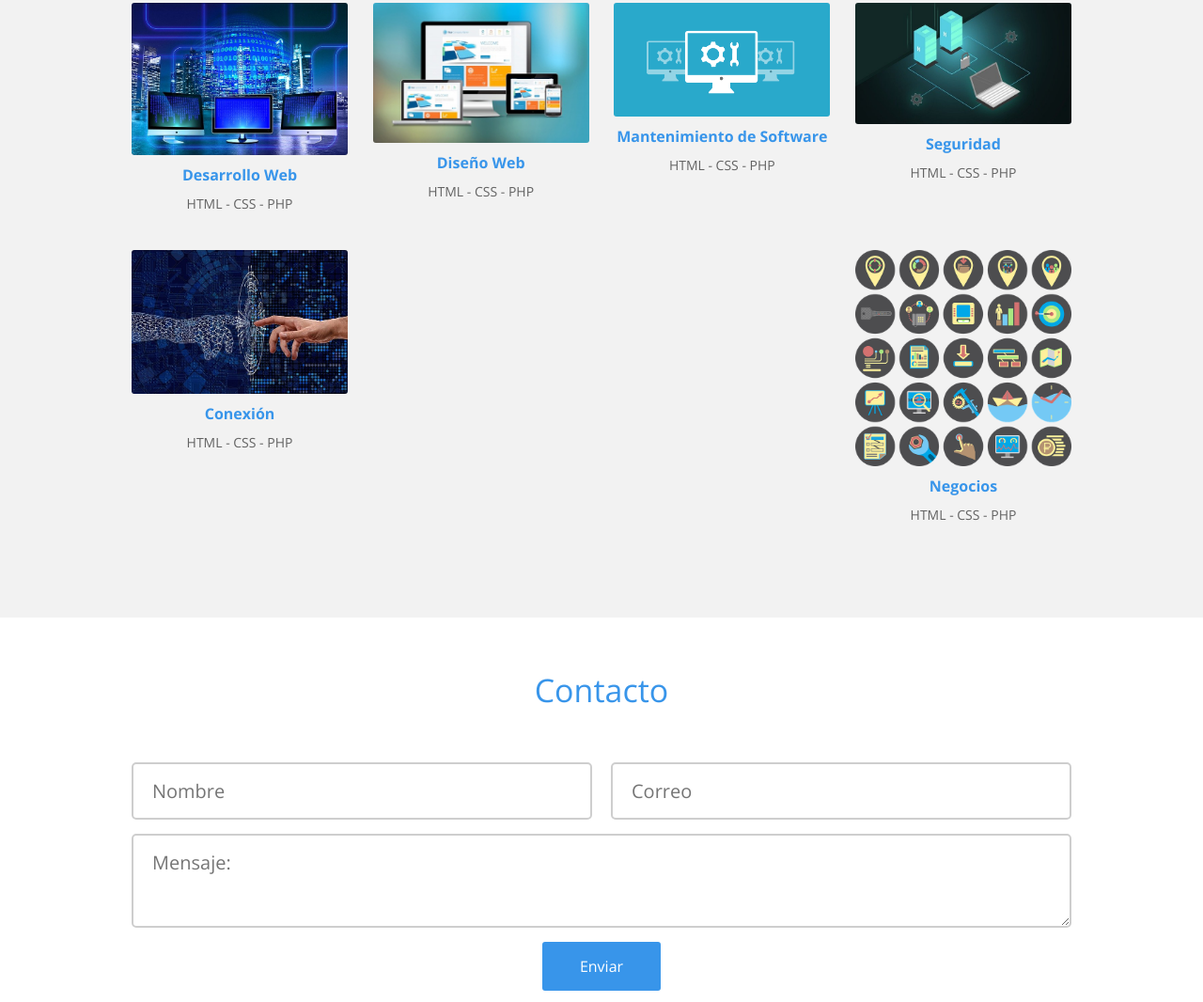
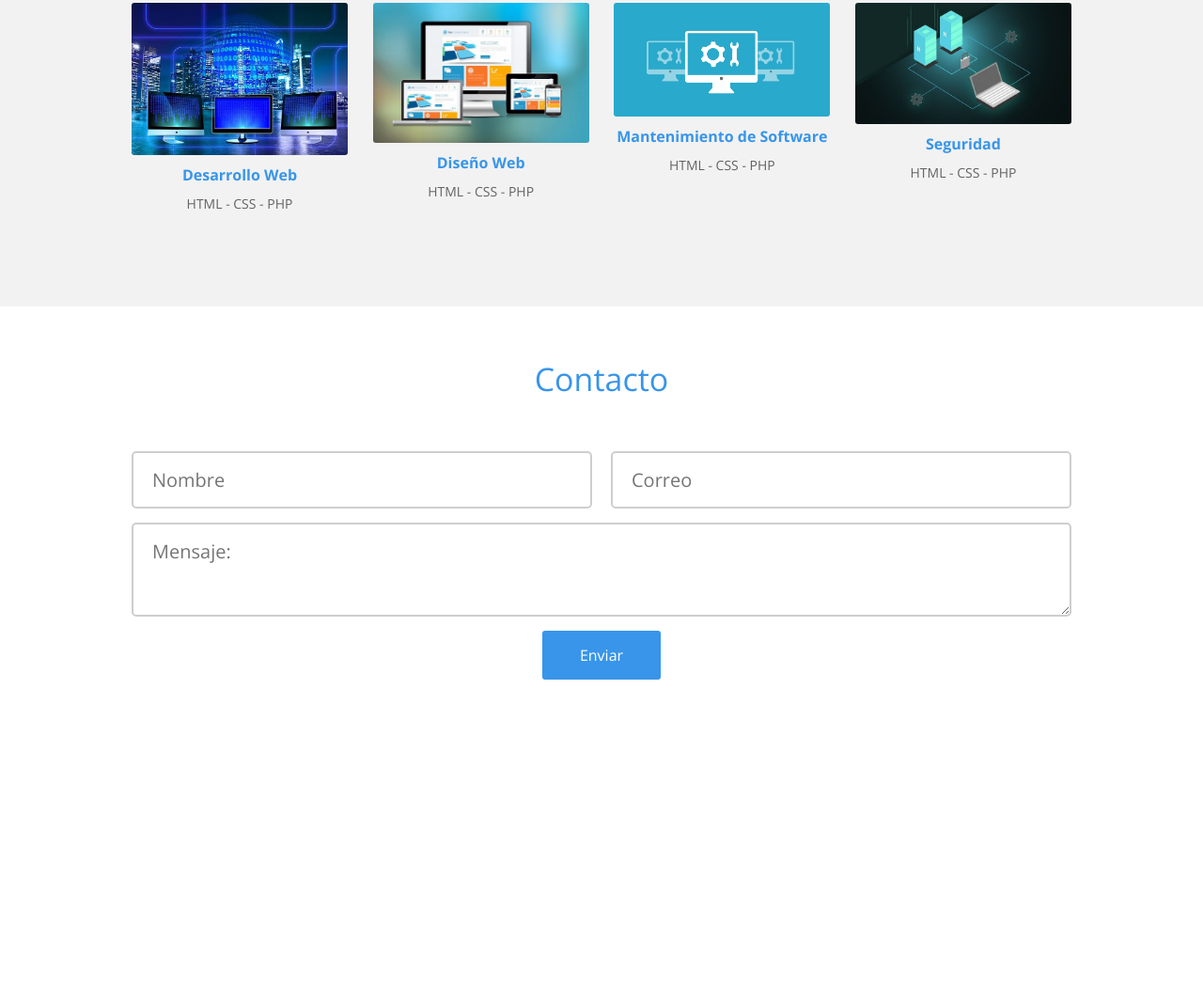
Before and after one commit to Fabiola08/Practica-Pagina, a plain HTML site: page index.html in a window 1280 px wide. Shown: the part 1155-2221 px from the top of the page at 94% size. After the commit the page ends 1938 px from the top, so only its background shows below. Drawn offline with nearby package versions, Linux system fonts and the light colour scheme.

Commit message:
trabajos

```diff
--- a/index.html
+++ b/index.html
@@ -82,24 +82,6 @@
 							<p class="categoria">HTML - CSS - PHP</p>
 						</div>
 					</div>
-					<div class="trabajo">
-						<div class="thumb">
-							<img src="img/trabajos/5.jpg" width="500"  alt="Lorem Ipsum">
-                        </div>
-						<div class="descripcion">
-							<p class="nombre">Conexión</p>
-							<p class="categoria">HTML - CSS - PHP</p>
-						</div>
-					</div>
-					<div class="trabajo">
-						<div class="thumb">
-							<img src="img/trabajos/6.png" width="500"  alt="Lorem Ipsum">
-						</div>
-						<div class="descripcion">
-							<p class="nombre">Negocios</p>
-							<p class="categoria">HTML - CSS - PHP</p>
-						</div>
-					</div>
 				</div>
 			</div>
 		</section>
```
